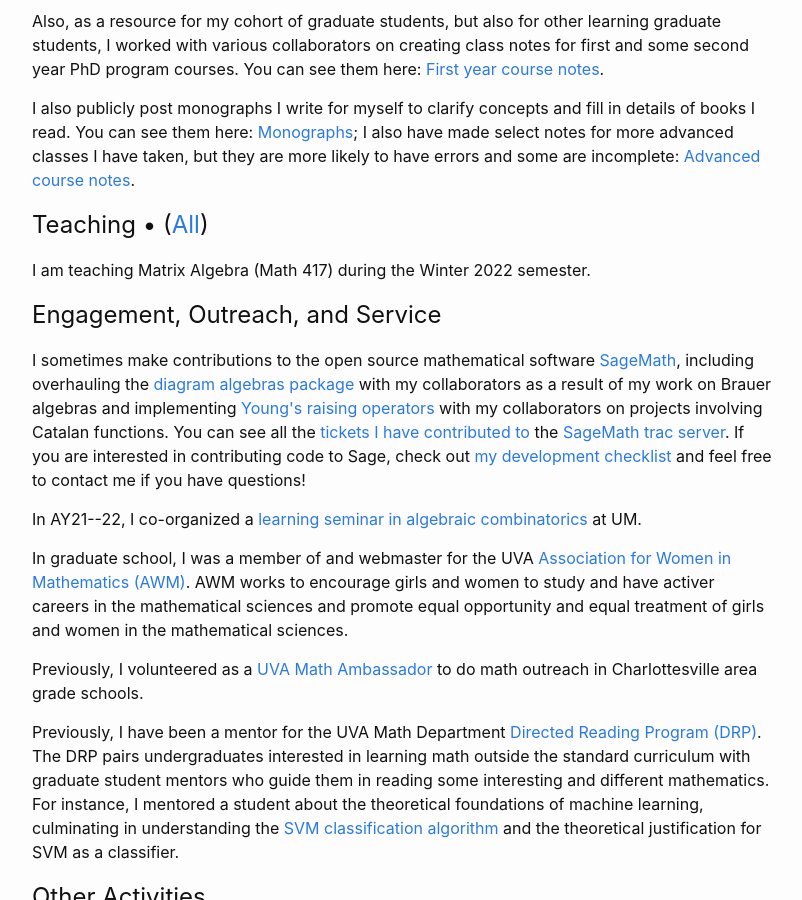
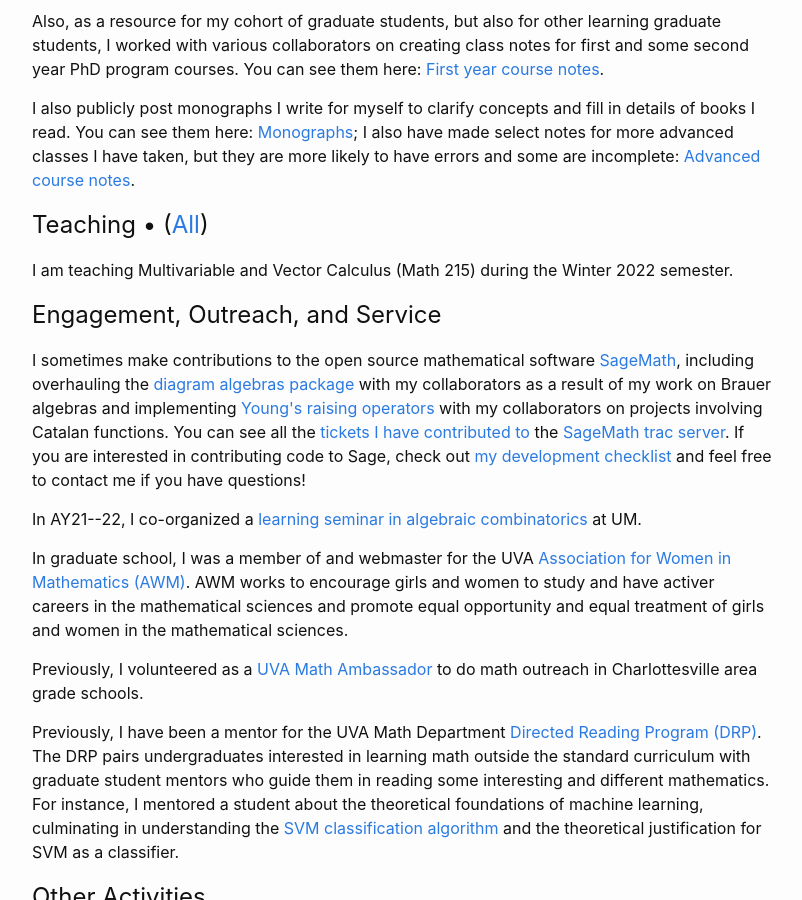
Before and after one commit to ghseeli/ghseeli.github.io, a Jekyll site: the page built from index.html, in a window 1280 px wide and 900 px high, scrolled down 1200 px. Shown: the whole window, without its empty margins (238-1040 px from the left). Built offline with Jekyll 4.4.1, drawn with Linux system fonts in a browser that asks for light colours; formulas are drawn with MathJax 3.

Commit message:
Updated teaching assignment to Calc 3

```diff
--- a/index.html
+++ b/index.html
@@ -26,7 +26,7 @@ exclude: true
 		<p>Also, as a resource for my cohort of graduate students, but also for other learning graduate students, I worked with various collaborators on creating class notes for first and some second year PhD program courses. You can see them here: <a href="http://ghseeli.github.io/grad-school-notes">First year course notes</a>.</p>
 		<p>I also publicly post monographs I write for myself to clarify concepts and fill in details of books I read. You can see them here: <a href="http://ghseeli.github.io/grad-school-writings/monographs">Monographs</a>; I also have made select notes for more advanced classes I have taken, but they are more likely to have errors and some are incomplete: <a href="http://ghseeli.github.io/grad-school-writings/class-notes">Advanced course notes</a>.</p>
 	<h2>Teaching &bull; (<a href="https://ghseeli.github.io/teaching/teaching.html">All</a>)</h2>
-		<p>I am teaching Matrix Algebra (Math 417) during the Winter 2022 semester.</p>
+		<p>I am teaching Multivariable and Vector Calculus (Math 215) during the Winter 2022 semester.</p>
 	<h2>Engagement, Outreach, and Service</h2>
 		<p>I sometimes make contributions to the open source mathematical software <a href="https://www.sagemath.org/">SageMath</a>, including overhauling the <a href="https://doc.sagemath.org/html/en/reference/algebras/sage/combinat/diagram_algebras.html">diagram algebras package</a> with my collaborators as a result of my work on Brauer algebras and implementing <a href="https://doc.sagemath.org/html/en/reference/combinat/sage/combinat/partition_shifting_algebras.html">Young's raising operators</a> with my collaborators on projects involving Catalan functions. You can see all the <a href="https://trac.sagemath.org/search?q=ghseeli&noquickjump=1&ticket=on">tickets I have contributed to</a> the <a href="https://trac.sagemath.org/">SageMath trac server</a>. If you are interested in contributing code to Sage, check out <a href="sage/sage_checklist">my development checklist</a> and feel free to contact me if you have questions!</p>
 		<p>In AY21--22, I co-organized a <a href="https://sites.google.com/view/sunita-chepuri/learning-seminar">learning seminar in algebraic combinatorics</a> at UM. </p>
```
